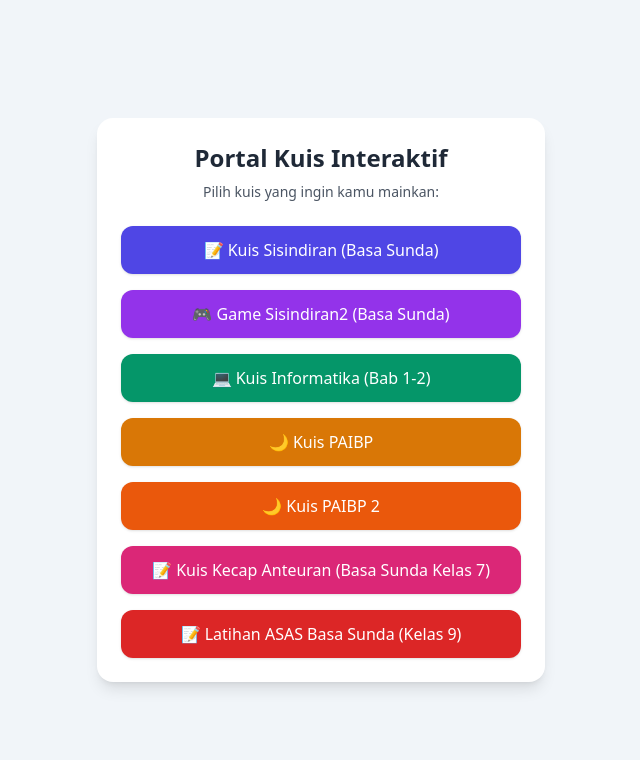
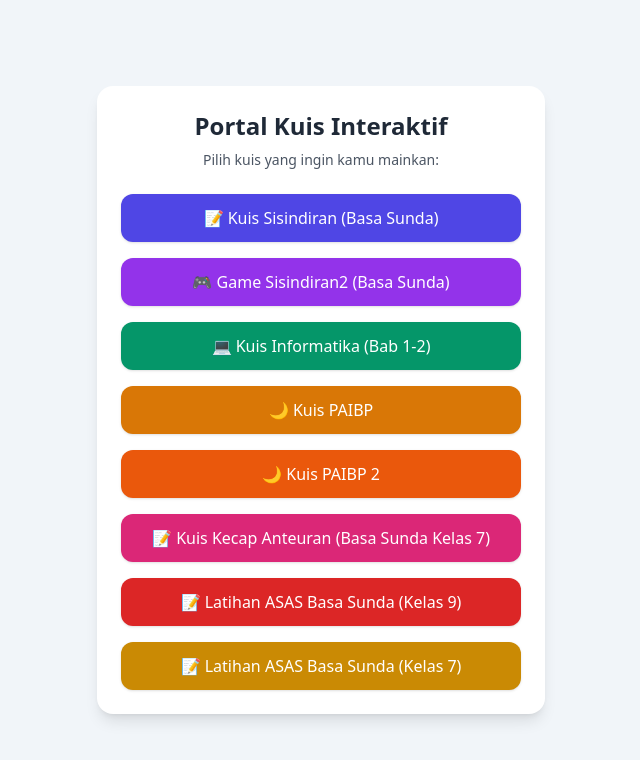
Before and after one commit to sr051-rahmah/CoretanMakna, a plain HTML site: page index.html in a window 1280 px wide. Shown: the whole page, without its empty margins (319-959 px from the left). Drawn offline with nearby package versions, Linux system fonts and the light colour scheme.

Commit message:
Fix HTML anchor tags in index.html

```diff
--- a/index.html
+++ b/index.html
@@ -39,11 +39,17 @@
            <a href="sunda/kecapanteuran.html" class="block w-full py-3 px-4 bg-pink-600 hover:bg-pink-700 text-white font-medium rounded-xl shadow transition">
                 📝 Kuis Kecap Anteuran (Basa Sunda Kelas 7)
             </a>
-                 <a/>
+            <a/>
             <!-- 7. LATIHAN ASAS BASA SUNDA 9  -->
            <a href="sunda/asas_sunda_ix.html" class="block w-full py-3 px-4 bg-red-600 hover:bg-red-700 text-white font-medium rounded-xl shadow transition">
                 📝 Latihan ASAS Basa Sunda (Kelas 9)
             </a>
+            <a/>
+            <!-- 7. LATIHAN ASAS BASA SUNDA 7  -->
+           <a href="sunda/asas_sunda_vii.html" class="block w-full py-3 px-4 bg-yellow-600 hover:bg-yellow-700 text-white font-medium rounded-xl shadow transition">
+                📝 Latihan ASAS Basa Sunda (Kelas 7)
+            </a>
+
         </div>
     </div>
 </body>
```
